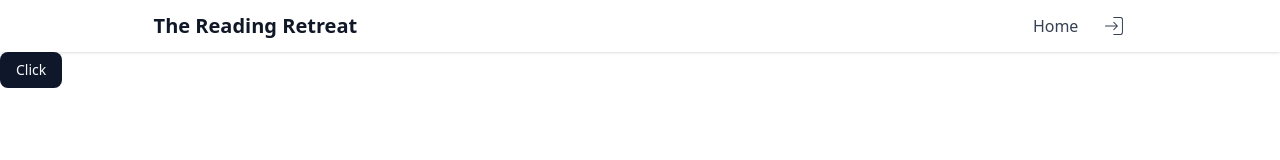
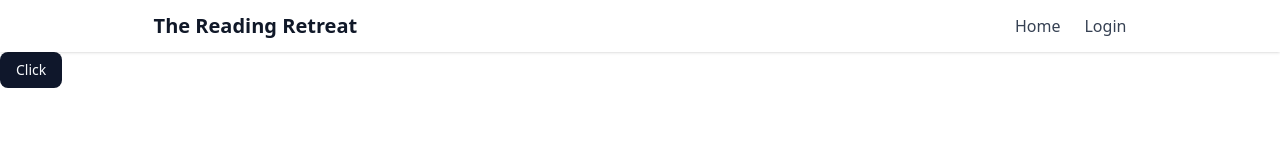
Before and after one commit to shahirsizan/blog-app-microservices, a Next.js app in the folder frontend/: page / in a window 1280 px wide. Shown: the top 160 px of the page. Built offline with nearby package versions, Linux system fonts and the light colour scheme.

Commit message:
Navbar now responds differently to auth and non-auth users

```diff
--- a/frontend/src/components/Navbar.tsx
+++ b/frontend/src/components/Navbar.tsx
@@ -1,24 +1,19 @@
 "use client";
+
 import { Button } from "@/components/ui/button";
 import { IoCloseOutline } from "react-icons/io5";
 import { GiHamburgerMenu } from "react-icons/gi";
 import { CiLogin } from "react-icons/ci";
 import { CgProfile } from "react-icons/cg";
-
 import Link from "next/link";
-import React, { useContext, useEffect, useState } from "react";
+import React, { useContext, useState } from "react";
 import { AppContext } from "@/context/AppContext";
 import Loading from "./loading";
-import { redirect } from "next/navigation";
 
 const Navbar = () => {
-	const [isLoading, setIsLoading] = useState(true);
 	const [isOpen, setIsOpen] = useState(false);
-	const { user } = useContext(AppContext);
-
-	useEffect(() => {
-		setIsLoading(false);
-	}, []);
+	const { isAuthenticated, isLoading } = useContext(AppContext);
+	console.log("isAuthenticated: ", isAuthenticated);
 
 	if (isLoading) {
 		return <Loading />;
@@ -51,30 +46,33 @@ const Navbar = () => {
 
 				{/* NAV LINKS */}
 				<ul className="NAVLINKS hidden md:flex justify-center items-center space-x-6 text-gray-700">
-					<li>
+					{/* HOME  */}
+					<li className="space-x-3">
 						<Link href={"/blogs"} className="hover:text-blue-500">
 							Home
 						</Link>
 					</li>
 
-					{user && (
-						<li>
+					{/* SAVED & PROFILE */}
+					{isAuthenticated ? (
+						<li className="flex space-x-4">
 							<Link
 								href={"/blog/saved"}
 								className="hover:text-blue-500"
 							>
 								Saved Blogs
 							</Link>
+
+							<Link
+								href={"/profile"}
+								className="hover:text-blue-500"
+							>
+								<CgProfile className="w-6 h-6" />
+							</Link>
 						</li>
-					)}
-
-					{user ? (
-						<Link href={"/login"} className="hover:text-blue-500">
-							<CgProfile className="w-6 h-6" />
-						</Link>
 					) : (
 						<Link href={"/login"} className="hover:text-blue-500">
-							<CiLogin className="w-6 h-6" />
+							Login
 						</Link>
 					)}
 				</ul>
```
